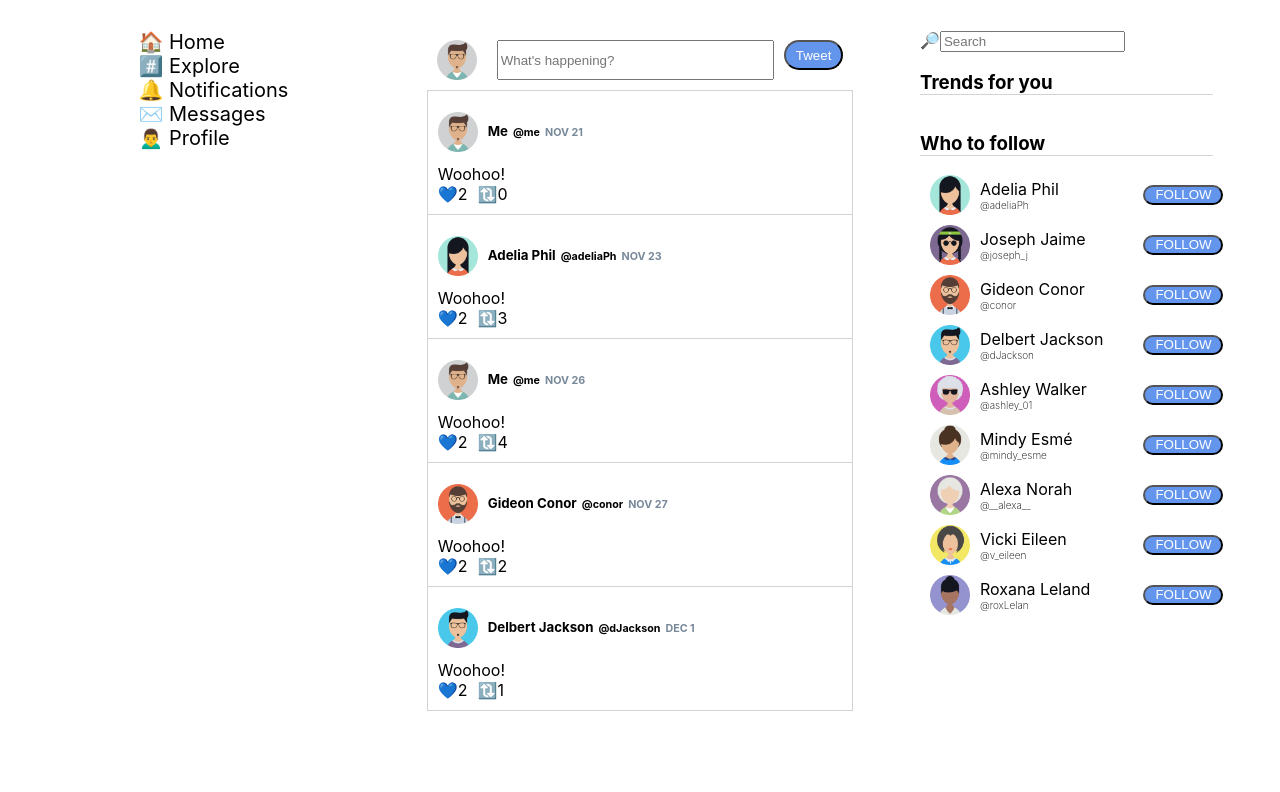
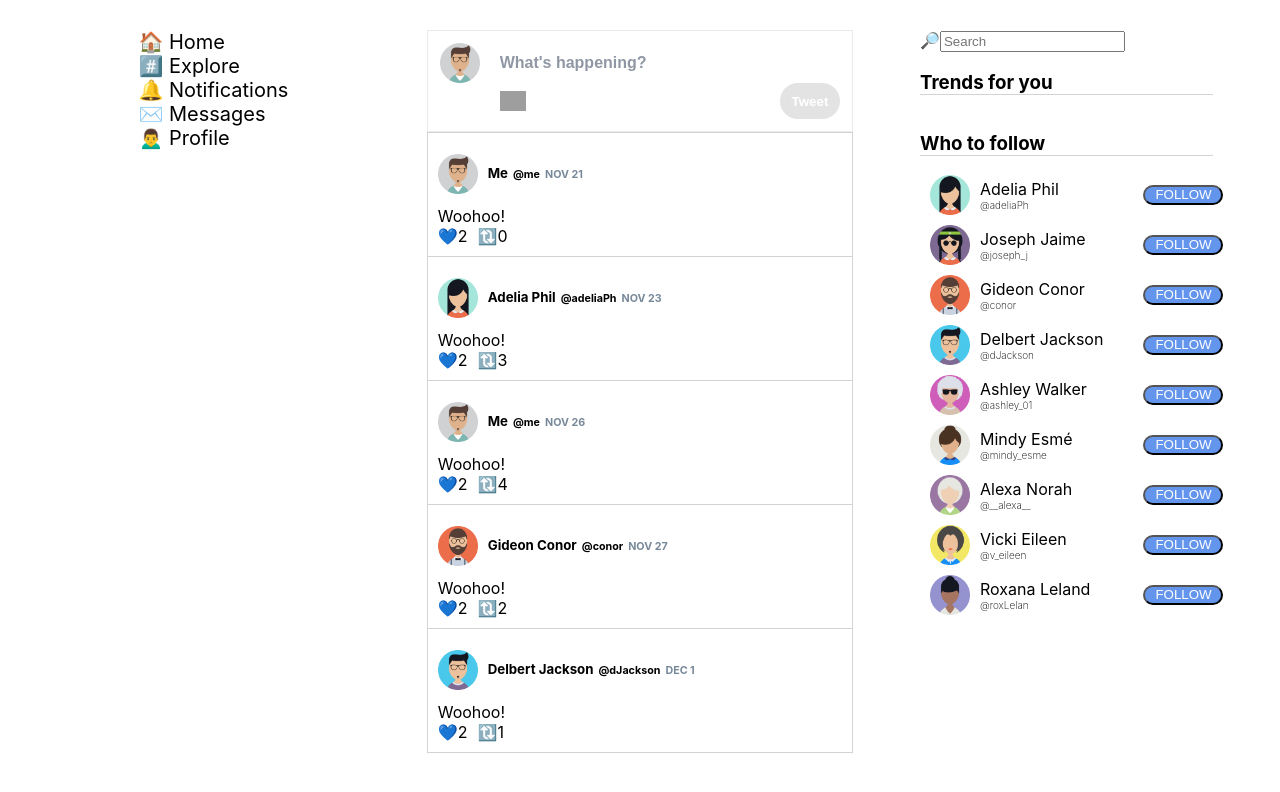
Before and after one commit to nicolas-amabile/twitter, a React (Create React App) app: page / in a window 1280 px wide. Shown: the top 792 px of the page. Built offline with nearby package versions, Linux system fonts and the light colour scheme; grey boxes are pictures that could not be loaded.

Commit message:
fix(NewTweet): fixes the issues #3 and #27

```diff
--- a/src/App.css
+++ b/src/App.css
@@ -5,7 +5,9 @@
   margin-top: 30px;
 }
 
-.main-content, .menu-container, .side-bar-container {
+.main-content,
+.menu-container,
+.side-bar-container {
   flex: 1;
   display: flex;
   justify-content: center;
@@ -15,7 +17,8 @@
   flex-direction: column;
 }
 
-.menu-items-container, .side-bar-items-container {
+.menu-items-container,
+.side-bar-items-container {
   display: flex;
   flex-direction: column;
   align-items: flex-start;
@@ -71,15 +74,15 @@
   width: 100%;
   align-content: flex-start;
   align-items: flex-start;
-  border-top: .1px solid lightgray;
-  border-right: .1px solid lightgray;
-  border-left: .1px solid lightgray;
+  border-top: 0.1px solid lightgray;
+  border-right: 0.1px solid lightgray;
+  border-left: 0.1px solid lightgray;
   justify-content: space-evenly;
   padding: 10px;
 }
 
 .tweet:last-of-type {
-  border-bottom: .1px solid lightgray;
+  border-bottom: 0.1px solid lightgray;
 }
 
 .tweet-section {
@@ -88,7 +91,8 @@
   align-items: center;
 }
 
-.tweet-info-container > h5, h6 {
+.tweet-info-container > h5,
+h6 {
   margin-right: 5px;
 }
 
@@ -104,26 +108,6 @@
 .tweet-action {
   cursor: pointer;
   margin-right: 10px;
-}
-
-.new-tweet {
-  display: flex;
-  justify-content: space-between;
-  margin: 10px;
-}
-
-.new-tweet-input {
-  flex: 1;
-  margin: 0 10px;
-}
-
-.new-tweet-button {
-  border-radius: 20px;
-  background-color: cornflowerblue;
-  color: white;
-  height: 30px;
-  padding: 0 10px;
-  cursor: pointer;
 }
 
 .follow-button {
@@ -144,6 +128,7 @@
   width: 100%;
 }
 
-.trends-container > h3, .suggested-contacts-container > h3 {
+.trends-container > h3,
+.suggested-contacts-container > h3 {
   border-bottom: 1px solid lightgray;
 }
--- /dev/null
+++ b/src/components/NewTweet.css
@@ -0,0 +1,54 @@
+.new-tweet {
+  border: solid 0.0625rem #eaeaea;
+  padding: 0.75rem;
+  margin: 0;
+}
+
+.new-tweet__input-wrapper {
+  display: grid;
+  grid-template-columns: 50px 1fr;
+}
+
+.new-tweet-input {
+  flex: 1;
+  padding: 0 10px;
+  border: none;
+  font-weight: 600;
+  font-size: 1rem;
+}
+
+.new-tweet-input:focus {
+  outline: none;
+}
+
+.new-tweet-input::placeholder {
+  color: #9097a4;
+}
+
+.new-tweet__footer {
+  display: flex;
+  justify-content: space-between;
+  align-items: center;
+  padding-left: 60px;
+}
+
+.new-tweet__footer img {
+  height: 1.25rem;
+}
+
+.new-tweet-button {
+  border-radius: 20px;
+  background-color: #79d1fc;
+  color: white;
+  height: 2.25rem;
+  padding: 0 0.75rem;
+  cursor: pointer;
+  border: none;
+  font-weight: 600;
+
+  transition: all 0.3s ease-in-out;
+}
+
+.new-tweet-button:disabled {
+  background-color: #e3e3e3;
+}
--- a/src/components/NewTweet.jsx
+++ b/src/components/NewTweet.jsx
@@ -1,14 +1,16 @@
-import React, { Component } from 'react';
-import PropTypes from 'prop-types';
-import { connect } from 'react-redux';
-import { addTweet as addTweetAction } from '../actions';
-import Avatar from './Avatar';
-import { isEmpty } from '../utils';
+import React, { Component } from "react";
+import PropTypes from "prop-types";
+import { connect } from "react-redux";
+import { addTweet as addTweetAction } from "../actions";
+import Avatar from "./Avatar";
+import { isEmpty } from "../utils";
+
+import "./NewTweet.css";
 
 // const MAX_CHARS = 60; // TODO: Implement max for input
 
 export class NewTweet extends Component {
-  state = { text: '' }
+  state = { text: "" };
 
   publishTweet() {
     const { user, addTweet } = this.props;
@@ -23,27 +25,38 @@ export class NewTweet extends Component {
   }
 
   render() {
+    const { text } = this.state;
     const { user } = this.props;
     if (!user || isEmpty(user)) {
       return null;
     }
     return (
       <div className="new-tweet">
+        <div className="new-tweet__input-wrapper">
           <Avatar src={user.avatar} />
           <input
             className="new-tweet-input"
             placeholder="What's happening?"
             data-testid="new-tweet-input"
+            maxLength={60}
             onChange={({ target: { value } }) => this.setState({ text: value })}
+          />
+        </div>
+        <div className="new-tweet__footer">
+          <img
+            src="https://user-images.githubusercontent.com/8633440/92600704-4a091180-f282-11ea-97cb-f847f519bb2a.png"
+            alt="icon fake buttons"
           />
           <button
             className="new-tweet-button"
             type="button"
             data-testid="new-tweet-button"
             onClick={this.publishTweet}
+            disabled={!text}
           >
             Tweet
           </button>
+        </div>
       </div>
     );
   }
```
Lines whose indentation alone changed are shown as unchanged.
